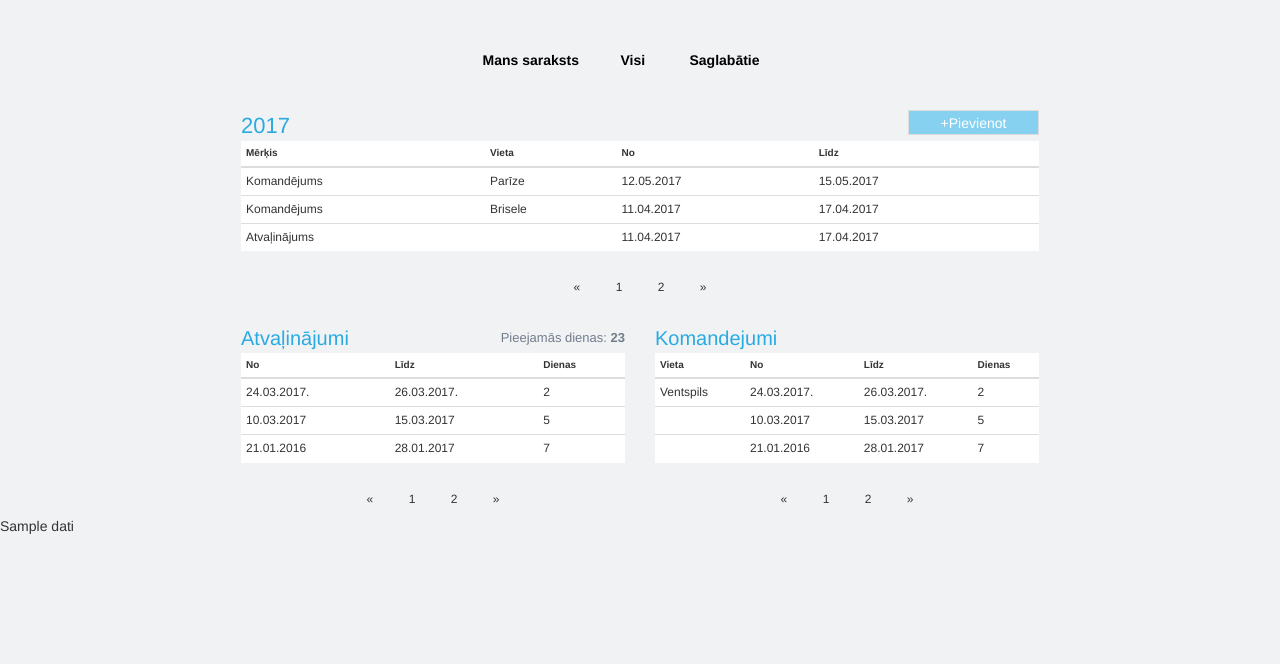
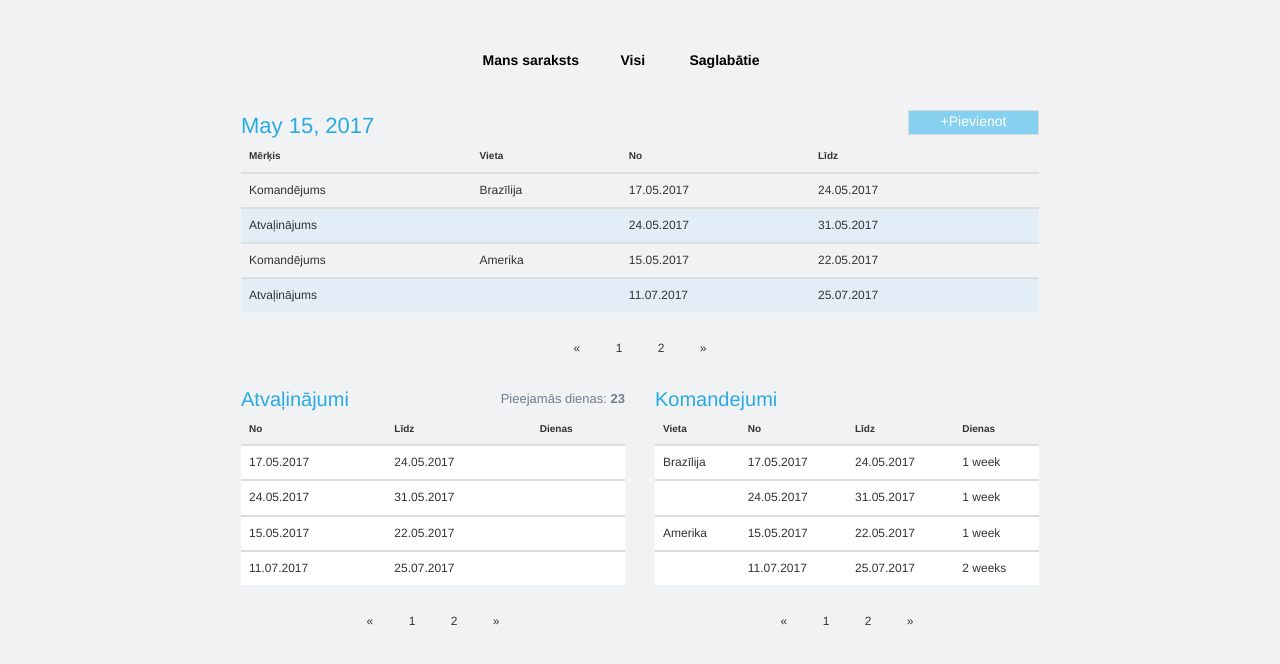
Before and after one commit to EdgarsAvotins/kval_darb, a Django app: template komand_atvalin_sist/mylist/templates/mylist/index.html in a window 1280 px wide. Shown: the top 664 px of the page. Run offline with Django 3.2, Linux system fonts and the light colour scheme; data comes from the database, SQL or seed files in the repository; tables that the repository leaves empty hold one stand-in row (values such as "Sample post"); the template is opened without the code that fills it: values that come from a table or form of the project are taken from there, most other values are stand-ins (such as "Sample title", 1, 10 or a date in 2020); some libraries are stand-ins or nearby versions.

Commit message:
my_list page html, css, table output from database

```diff
--- a/komand_atvalin_sist/mylist/admin.py
+++ b/komand_atvalin_sist/mylist/admin.py
@@ -1,6 +1,7 @@
 from django.contrib import admin
-from models import Atvalinajums, Komandejums
+from models import Ieraksts, Atvalinajums, Komandejums
 
 # Register your models here.
+admin.site.register(Ieraksts)
 admin.site.register(Atvalinajums)
 admin.site.register(Komandejums)
--- a/komand_atvalin_sist/mylist/models.py
+++ b/komand_atvalin_sist/mylist/models.py
@@ -6,14 +6,28 @@
 
 # Create your models here.
 
-class Atvalinajums(models.Model):
+class Ieraksts(models.Model):
     lietotajs = models.ForeignKey(settings.AUTH_USER_MODEL, on_delete=models.CASCADE)
+    merkis = models.CharField(max_length=20)
     datums_no = models.DateField(null=True, blank=True)
     datums_lidz = models.DateField(null=True, blank=True)
+    vieta = models.CharField(max_length=50, null=True, blank=True)
+    statuss = models.BooleanField(default=False)
+
+    def __str__(self):
+        return str(self.lietotajs) + ' ' + str(self.merkis) + ' ' + str(self.datums_no) + ' - ' + str(self.datums_lidz)
 
 class Komandejums(models.Model):
-    lietotajs = models.ForeignKey(settings.AUTH_USER_MODEL, on_delete=models.CASCADE)
-    datums_no = models.DateField(null=True, blank=True)
-    datums_lidz = models.DateField(null=True, blank=True)
-    valsts = models.CharField(max_length=50)
-    pilseta = models.CharField(max_length=50)
+    ieraksts = models.ForeignKey('Ieraksts', on_delete=models.CASCADE)
+    atskaite = models.FileField()
+    ceks = models.FileField()
+
+    def __str__(self):
+        return str(self.ieraksts)
+
+class Atvalinajums(models.Model):
+    ieraksts = models.ForeignKey('Ieraksts', on_delete=models.CASCADE)
+    iesniegums = models.FileField()
+
+    def __str__(self):
+        return str(self.ieraksts)
--- a/komand_atvalin_sist/mylist/static/mylist/style.css
+++ b/komand_atvalin_sist/mylist/static/mylist/style.css
@@ -11,9 +11,21 @@
     /*margin-left: 10%;*/
 }
 
+.btn {
+    border-radius: 0px;
+}
+
+.row-vacation{
+    background-color: #e2edf7;
+}
+
+.row-business-travel{
+    background-color: white;
+}
+
 .pievienot {
-  margin-top: 20px;
-  float: right;
+  margin: 20px 0px 0px 0px;
+  padding: 0px 0px 0px 0px;
   width: 131px;
   height: 25px;
   background-color: #86d1f0;
@@ -56,11 +68,16 @@
     background-color: #f1f2f4;
 }
 
-table{
-    background-color: white;
-}
-
 #navigation{
     padding-top: 50px;
     padding-bottom: 20px;
 }
+
+#add-entry-popup{
+    position: absolute;
+
+}
+
+#test-div{
+    position: relative;
+}
--- a/komand_atvalin_sist/mylist/templates/mylist/index.html
+++ b/komand_atvalin_sist/mylist/templates/mylist/index.html
@@ -27,8 +27,8 @@
 
             </div>
 
-            <div class="gads"> 2017</div>
-
+            <div class="gads"> {% now 'Y %}</div>
+<!--
             <button type="button" class="pievienot" data-toggle="modal" data-target="#pievienot"> +Pievienot</button>
             <div class="modal fade" id="pievienot">
                 <div class="modal-dialog">
@@ -49,10 +49,22 @@
                     </div>
                 </div>
             </div>
+-->
+            <div class="dropdown pull-right">
+                <div class="btn pievienot" data-toggle="dropdown" role="button" aria-expanded="false">
+                    +Pievienot
+                </div>
+                <div class="dropdown-menu form-login stop-propagation" role="menu">
+                    <div class="form-group">
+                        Something
+                    </div>
+                </div>
+            </div>
 
-            <table class="table table-condensed">
+            <table class="table">
+
                 <thead>
-                    <tr class="tabulas-galva">
+                    <tr class="tabulas-galva row-header">
                         <th>Mērķis</th>
                         <th>Vieta</th>
                         <th>No</th>
@@ -60,31 +72,26 @@
                         <th></th>
                     </tr>
                 </thead>
+                {% for ieraksts in ieraksti %}
                 <tbody class="tbody">
-                    <tr>
+                    {% if ieraksts.merkis == 'atvalinajums' %}
+                    <tr class="row-vacation">
+                    {% elif ieraksts.merkis == 'atvalinajums' %}
+                    <tr class="row-business-travel">
+                    {% endif %}
+                        {% if ieraksts.merkis == 'atvalinajums' %}
+                        <td>Atvaļinājums</td>
+                        {% elif ieraksts.merkis == 'komandejums' %}
                         <td>Komandējums</td>
-                        <td>Parīze</td>
-                        <td>12.05.2017</td>
-                        <td>15.05.2017</td>
-                        <td></td>
-                    </tr>
-                    <tr>
-                        <td>Komandējums</td>
-                        <td>Brisele</td>
-                        <td>11.04.2017</td>
-                        <td>17.04.2017</td>
-                        <td></td>
-                    </tr>
-                    <tr>
-                        <td>Atvaļinājums</td>
-                        <td></td>
-                        <td>11.04.2017</td>
-                        <td>17.04.2017</td>
+                        {% endif %}
+                        <td>{{ ieraksts.vieta }}</td>
+                        <td>{{ ieraksts.datums_no|date:"d.m.Y" }}</td>
+                        <td>{{ ieraksts.datums_lidz|date:"d.m.Y"}}</td>
                         <td></td>
                     </tr>
                 </tbody>
+                {% endfor %}
             </table>
-
 
         <div class="w3-center w3-small">
             <div class="w3-bar">
@@ -101,7 +108,7 @@
                 <span class="dienas">Pieejamās dienas: <b>23</b></span>
 
 
-            <table class="table table-condensed">
+            <table class="table">
                 <thead>
                   <tr class="tabulas-galva">
                     <th>No</th>
@@ -109,23 +116,15 @@
                     <th>Dienas</th>
                   </tr>
                 </thead>
+                {% for ieraksts in atvalinajumu_ieraksti %}
                 <tbody class="tbody">
-                  <tr>
-                    <td>24.03.2017.</td>
-                    <td>26.03.2017.</td>
-                    <td>2</td>
-                  </tr>
-                  <tr>
-                    <td>10.03.2017</td>
-                    <td>15.03.2017</td>
-                    <td>5</td>
-                  </tr>
-                  <tr>
-                    <td>21.01.2016</td>
-                    <td>28.01.2017</td>
-                    <td>7</td>
+                  <tr class="row-business-travel">
+                    <td>{{ ieraksts.datums_no|date:"d.m.Y" }}</td>
+                    <td>{{ ieraksts.datums_lidz|date:"d.m.Y" }}</td>
+                    <td>{{ ieraksts.datums_no|timesince:ieraksts.datums_lidz|time:"D"}}</td>
                   </tr>
                 </tbody>
+                {% endfor %}
             </table>
 
                 <div class="w3-center w3-small">
@@ -143,7 +142,7 @@
                     <span class="atvalinajumi">Komandejumi</span>
 
 
-                <table class="table table-condensed">
+                <table class="table">
             <thead>
               <tr class="tabulas-galva">
                 <th>Vieta</th>
@@ -152,25 +151,16 @@
                 <th>Dienas</th>
               </tr>
             </thead>
+                    {% for ieraksts in komandejumu_ieraksti %}
             <tbody class="tbody">
-              <tr>
-                <td>Ventspils</td>
-                <td>24.03.2017.</td>
-                <td>26.03.2017.</td>
-                <td>2</td>
+              <tr class="row-business-travel">
+                <td>{{ ieraksts.vieta }}</td>
+                <td>{{ ieraksts.datums_no|date:"d.m.Y" }}</td>
+                <td>{{ ieraksts.datums_lidz|date:"d.m.Y" }}</td>
+                <td>{{ ieraksts.datums_no|timesince:ieraksts.datums_lidz}}</td>
               </tr>
-              <tr>
-                  <td></td>
-                <td>10.03.2017</td>
-                <td>15.03.2017</td>
-                <td>5</td>
-              </tr>
-              <tr>
-                <td></td>
-                <td>21.01.2016</td>
-                <td>28.01.2017</td>
-                <td>7</td>
-              </tr>
+            {% endfor %}
+
             </tbody>
           </table>
 
@@ -189,6 +179,7 @@
         </div>
     </div>
 
-{{ dati }}
+
+
 
 </body>
```
Also changed, not shown: komand_atvalin_sist/mylist/views.py (+9 -3 lines), komand_atvalin_sist/db.sqlite3, komand_atvalin_sist/mylist/migrations/0005_auto_20170515_1634.py (added), komand_atvalin_sist/mylist/migrations/0006_atvalinajums_komandejums.py (added), 5 other files.
